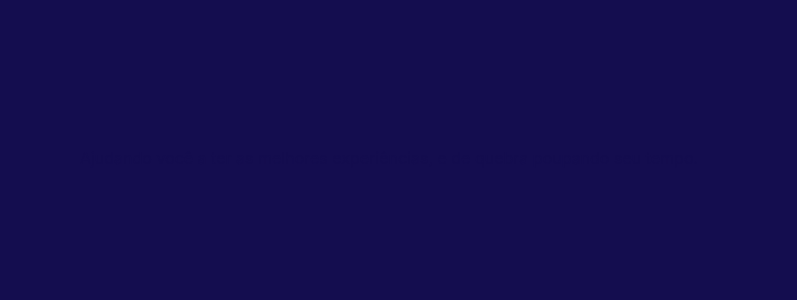
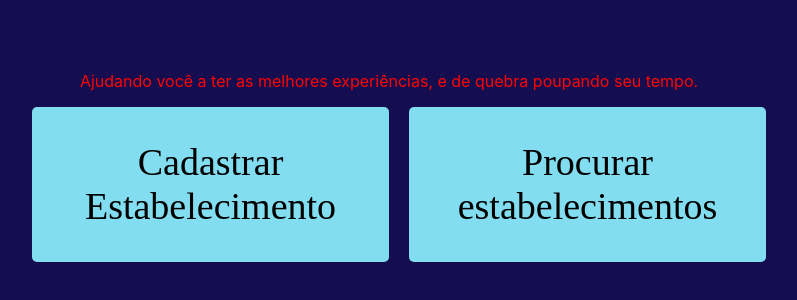
Before and after one commit to gasparzinho42/projetoExtensao, a React (Create React App) app: page / in a window 1280 px wide. Shown: the part 242-542 px from the top of the page, without its empty margins (251-1048 px from the left). Built offline with nearby package versions, Linux system fonts and the light colour scheme.

Commit message:
my first commit

```diff
--- /dev/null
+++ b/src/components/botaoPrincipal/index.jsx
@@ -0,0 +1,9 @@
+import React from "react";
+import { BotaoCustomizado} from './styles'
+const BotaoPrincipal= ({text})=> {
+    return (
+       <BotaoCustomizado>{text}</BotaoCustomizado>
+    )
+
+}
+export default BotaoPrincipal
--- /dev/null
+++ b/src/components/botaoPrincipal/styles.jsx
@@ -0,0 +1,13 @@
+import styled from "styled-components";
+export const BotaoCustomizado = styled.button`
+
+height: 155px;
+width: 357px;
+border-radius: 5px;
+background-color: #82DDF0;
+border: none;
+margin-left: 20px;
+
+font-size: 38px;
+font-family:karla;
+`
--- /dev/null
+++ b/src/components/texto/index.jsx
@@ -0,0 +1,8 @@
+import React from "react";
+
+const Paragrafo = ({text}) =>{
+    return(
+        <p style={{color: 'red'}}>{text}</p>
+    )
+}
+export default Paragrafo
--- /dev/null
+++ b/src/components/texto/styles.jsx
@@ -0,0 +1,7 @@
+import styled from "styled-components";
+
+export const Paragrafo = styled.text`
+
+
+
+`
--- a/src/pages/landingPage/index.js
+++ b/src/pages/landingPage/index.js
@@ -1,10 +1,18 @@
 import React from 'react';
 import { Container } from './styles';
+import BotaoPrincipal from '../../components/botaoPrincipal';
+import Paragrafo from '../../components/texto';
 
 function LandingPage() {
   return (
     <Container>
-        Ajudando você a ter as melhores  experiências, e de quebra poupando seu tempo.
+        <Paragrafo text="Ajudando você a ter as melhores  experiências, e de quebra poupando seu tempo."/>
+        <div style={{display: 'flex', flexDirection: 'row'}}>
+          <BotaoPrincipal text="Cadastrar Estabelecimento" />
+          <BotaoPrincipal text="Procurar estabelecimentos" />
+        </div>
+
+
     </Container>
   )
 }
--- a/src/pages/landingPage/styles.js
+++ b/src/pages/landingPage/styles.js
@@ -5,6 +5,7 @@ export const Container = styled.div`
   height: 100vh;
   width: 100vw;
   display: flex;
+  flex-direction: column;
   justify-content: center;
   align-items: center;
   background-Color: ${colors.midnightBlue};
```
